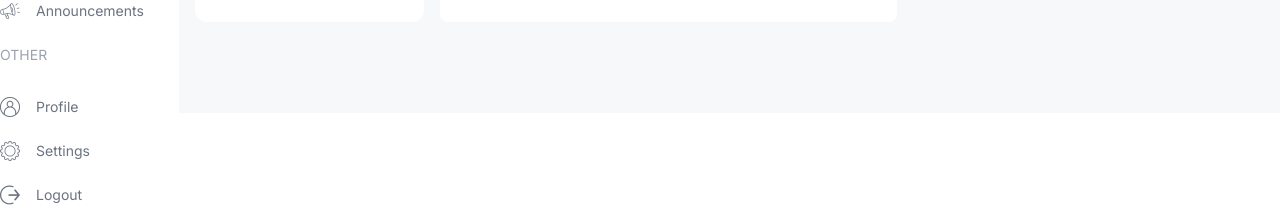
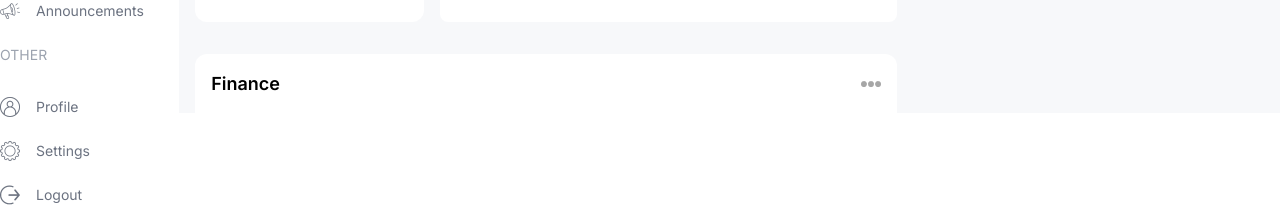
Before and after one commit to ltlongg/KTPM-N10, a Next.js app: page /admin in a window 1280 px wide. Shown: the part 687-897 px from the top of the page. Built offline with nearby package versions, Linux system fonts and the light colour scheme.

Commit message:
Animated Line Chart Example

```diff
--- a/src/app/(dashboard)/admin/page.tsx
+++ b/src/app/(dashboard)/admin/page.tsx
@@ -1,6 +1,7 @@
 import AttendenceChart from '@/components/AttendenceChart'
 import CountChart from '@/components/CountChart'
 import UserCard from '@/components/UserCard'
+import FinanceChart from '@/components/FinanceChart'
 
 const AdminPage = () => {
   return (
@@ -20,7 +21,9 @@ const AdminPage = () => {
           <AttendenceChart />
         </div>
       </div>
-      <div className="w-full h-[500px]"></div>
+      <div className="w-full h-[500px]">
+        <FinanceChart />
+      </div>
       </div>
       <div className="w-full lg:w-1/3"></div>
     </div>
--- a/src/components/AttendenceChart.tsx
+++ b/src/components/AttendenceChart.tsx
@@ -1,6 +1,6 @@
 "use client";
 import Image from 'next/image';
-import { BarChart, Bar, Rectangle, XAxis, YAxis, CartesianGrid, Tooltip, Legend, ResponsiveContainer } from 'recharts';
+import { BarChart, Bar, XAxis, YAxis, CartesianGrid, Tooltip, Legend, ResponsiveContainer } from 'recharts';
 
 const data = [
   {
--- a/src/components/CountChart.tsx
+++ b/src/components/CountChart.tsx
@@ -1,5 +1,5 @@
 "use client";
-import { RadialBarChart, RadialBar, Legend, ResponsiveContainer } from 'recharts';
+import { RadialBarChart, RadialBar, ResponsiveContainer } from 'recharts';
 import Image from 'next/image';
 const data = [
 {
--- /dev/null
+++ b/src/components/FinanceChart.tsx
@@ -0,0 +1,113 @@
+"use client";
+import Image from 'next/image';
+
+import { LineChart, Line, XAxis, YAxis, CartesianGrid, Tooltip, Legend, ResponsiveContainer } from 'recharts';
+
+const data = [
+  {
+    name: 'Jan',
+    income: 4000,
+    expense: 2400,
+  },
+  {
+    name: 'Feb',
+    income: 3000,
+    expense: 1398,
+  },
+  {
+    name: 'Mar',
+    income: 2000,
+    expense: 9800,
+  },
+  {
+    name: 'Apr',
+    income: 2780,
+    expense: 3908,
+  },
+  {
+    name: 'May',
+    income: 1890,
+    expense: 4800,
+  },
+  {
+    name: 'Jun',
+    income: 2300,
+    expense: 3800,
+  },
+  {
+    name: 'Jul',
+    income: 3490,
+    expense: 4300,
+  },
+   {
+    name: 'Aug',
+    income: 3490,
+    expense: 4300,
+  },
+   {
+    name: 'Sep',
+    income: 3490,
+    expense: 4300,
+  },
+   {
+    name: 'Oct',
+    income: 3490,
+    expense: 4300,
+  },
+    {
+    name: 'Nov',
+    income: 3490,
+    expense: 4300,
+  },
+    {
+    name: 'Dec',
+    income: 3490,
+    expense: 4300,
+  },
+];
+const FinanceChart = () => {
+    return (
+        <div className="bg-white rounded-xl w-full h-full p-4">
+            <div className="flex justify-between items-center ">
+                <h1 className='text-lg font-semibold'>Finance</h1>
+                <Image src="/moreDark.png" alt="" width={20} height={20}/>
+            </div>
+            <ResponsiveContainer width="100%" height="90%">
+             <LineChart
+                width={500}
+                height={300}
+                data={data}
+                margin={{
+                    top: 5,
+                    right: 30,
+                    left: 20,
+                    bottom: 5,
+                }}
+                >
+                <CartesianGrid strokeDasharray="3 3" stroke='#ddd'/>
+                <XAxis dataKey="name" axisLine={false}
+                    tick={{fill:"#d1d5db"}}
+                    tickLine={false}
+                    tickMargin={10}/>
+                <YAxis axisLine={false}
+                    tick={{fill:"#d1d5db"}}
+                    tickLine={false}
+                    tickMargin={10}/>
+                <Tooltip />
+                <Legend
+                    align='center'
+                    verticalAlign='top'
+                    wrapperStyle={{paddingTop:"10px", paddingBottom: "30px"}}/>
+                <Line
+                    type="monotone"
+                    dataKey="income"
+                    stroke="#C3EBFA"
+                    activeDot={{ r: 8 }}
+                />
+                <Line type="monotone" dataKey="expense" stroke="#CFCEFF" />
+             </LineChart>
+            </ResponsiveContainer>
+        </div>
+    );
+}
+export default FinanceChart;
```
